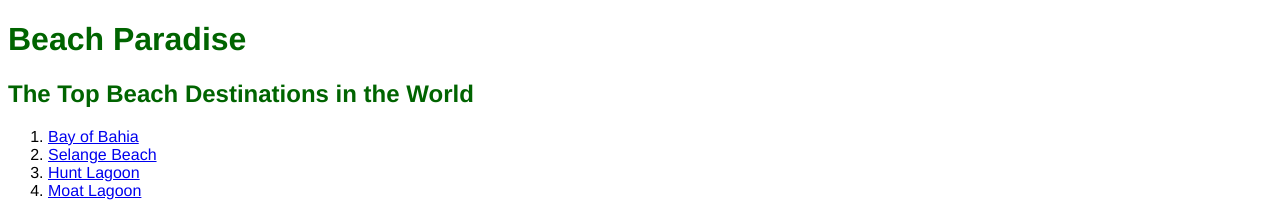
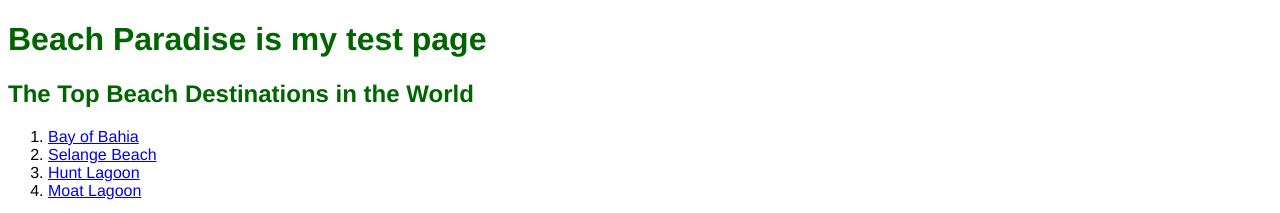
Before and after one commit to agarren/BeachParadise, a plain HTML site: page index.html in a window 1280 px wide. Shown: the top 213 px of the page. Drawn offline with Linux system fonts and the light colour scheme.

Commit message:
first change

```diff
--- a/index.html
+++ b/index.html
@@ -6,7 +6,7 @@
     <link href="./resources/css/index.css" type="text/css" rel="stylesheet">
   </head>
   <body>
-    <h1>Beach Paradise</h1>
+    <h1>Beach Paradise is my test page</h1>
     <h2>The Top Beach Destinations in the World</h2>
     <div class="beaches">
       <ol>
```
